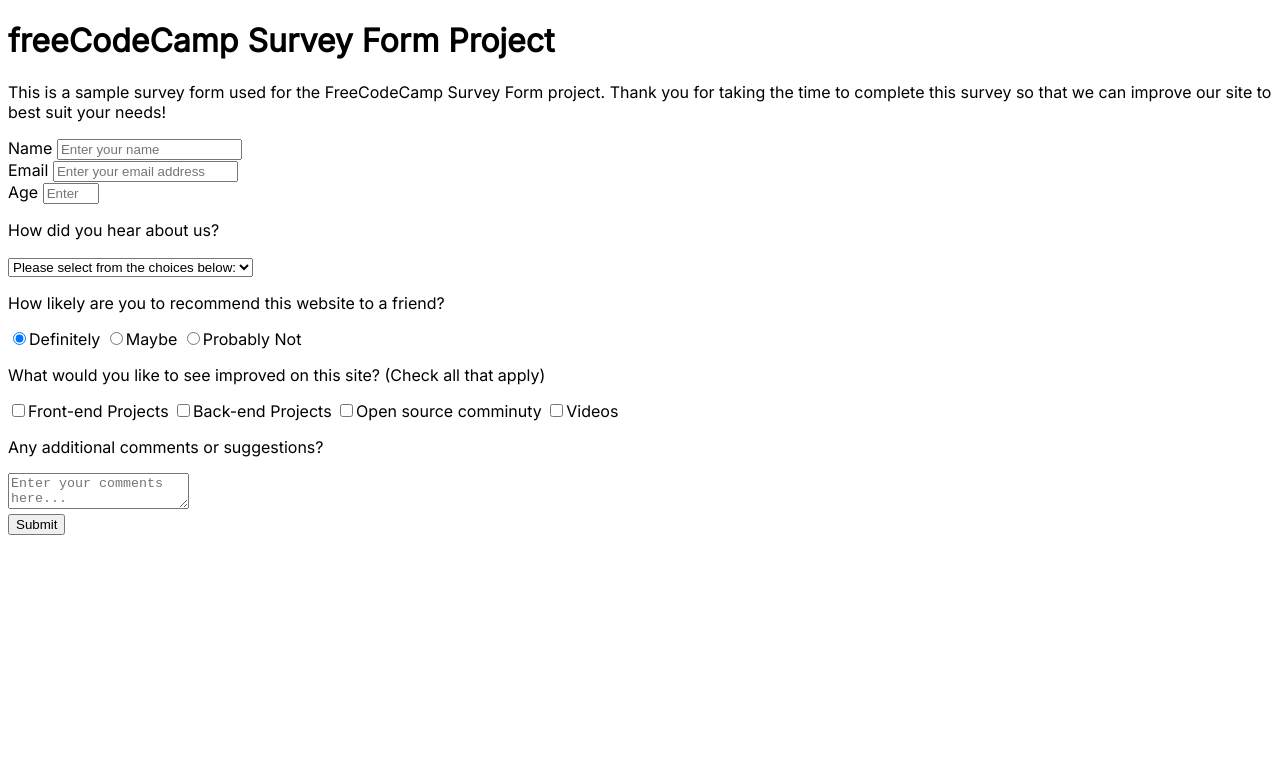
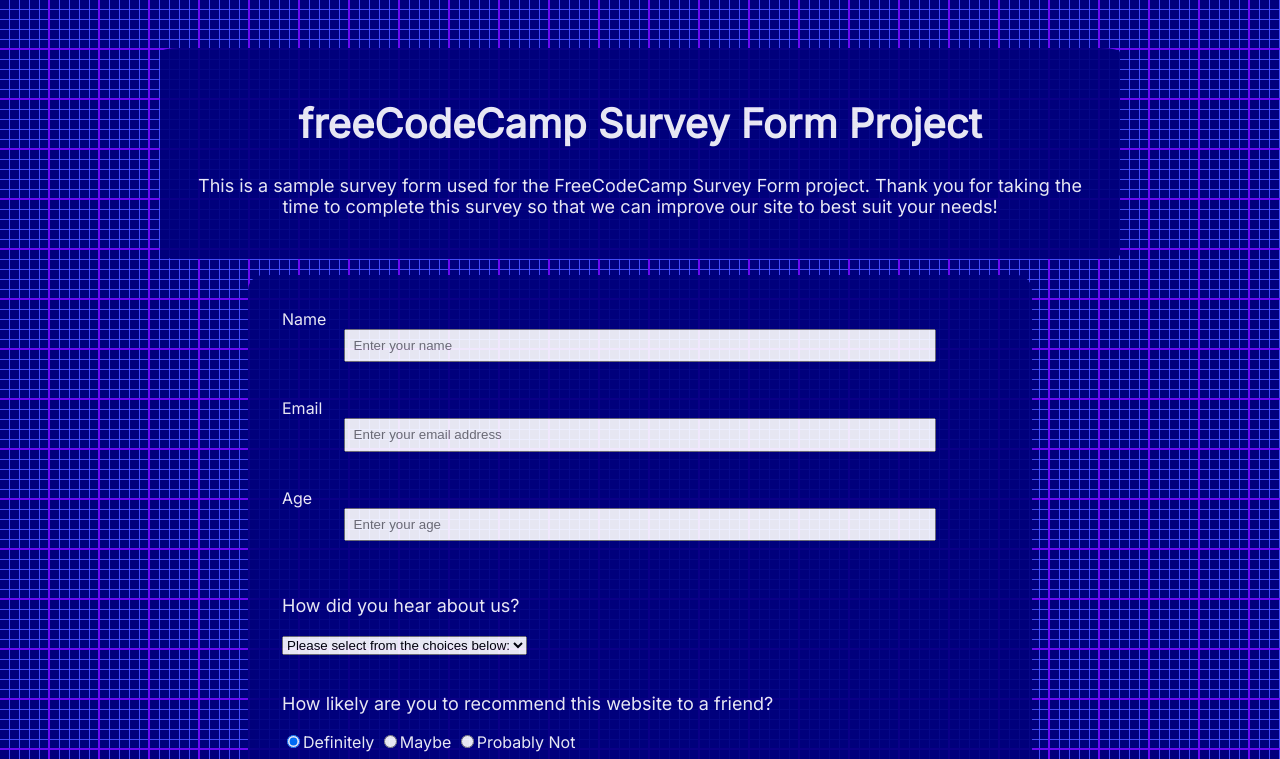
Before and after one commit to fox-three/fcc_survey_form, a plain HTML site: page index.html in a window 1280 px wide. Shown: the top 759 px of the page. Drawn offline with Linux system fonts and the light colour scheme.

Commit message:
HTML is essentially finished, just need to complete CSS.

```diff
--- a/index.html
+++ b/index.html
@@ -23,7 +23,7 @@
                 <input type="email" name="email" class="form-control" id="email" placeholder="Enter your email address" required>
             </div>
             <div class="form-group">
-                <label for="age">Age</label>
+                <label for="number-label">Age</label>
                 <input type="number" name="age" class="form-control" id="age" placeholder="Enter your age" min="10" max="99" required>
             </div>
             <div class="form-group">
--- a/styles.css
+++ b/styles.css
@@ -3,4 +3,66 @@
 body {
     font-family: "Inter", sans-serif;
     font-size: 1rem;
+    background-color: #1a1a85;
+    opacity: 0.9;
+    background-image: linear-gradient(#6b0af4 2px, transparent 2px), linear-gradient(90deg, #6b0af4 2px, transparent 2px), linear-gradient(#444cf7 1px, transparent 1px), linear-gradient(90deg, #444cf7 1px, #00007c 1px);
+    background-size: 50px 50px, 50px 50px, 10px 10px, 10px 10px;
+    background-position: -2px -2px, -2px -2px, -1px -1px, -1px -1px;
+    color: #ffffff;
+    margin: 0;
 }
+
+.container {
+    margin: 3rem auto 3rem auto;
+    width: 75%;
+}
+
+form {
+    background-color: #00007c;
+    padding: 2rem;
+    border-radius: 2%;
+    width: 75%;
+    margin: 0 auto;
+    font-weight: 400;
+}
+
+header {
+    text-align: center;
+    margin: 1rem auto;
+    display: block;
+    background-color: #00007c;
+    padding: 1.5rem;
+    border-radius: 2%;
+}
+
+h1 {
+    font-size: 2.5rem;
+    font-weight: 600;
+}
+
+p {
+    font-size: 1.125rem;
+}
+
+button {
+    border: none;
+}
+
+.submit-button {
+    display: block;
+    width: 90%;
+
+}
+
+.form-group {
+    margin:  0 auto 1rem auto;
+    padding: 0.125rem;
+}
+
+.form-control {
+    display: block;
+    padding: 0.3rem 0.5rem;
+    height: 1.25rem;
+    width: 80%;
+    margin: 0 auto 1rem auto;
+}
```
